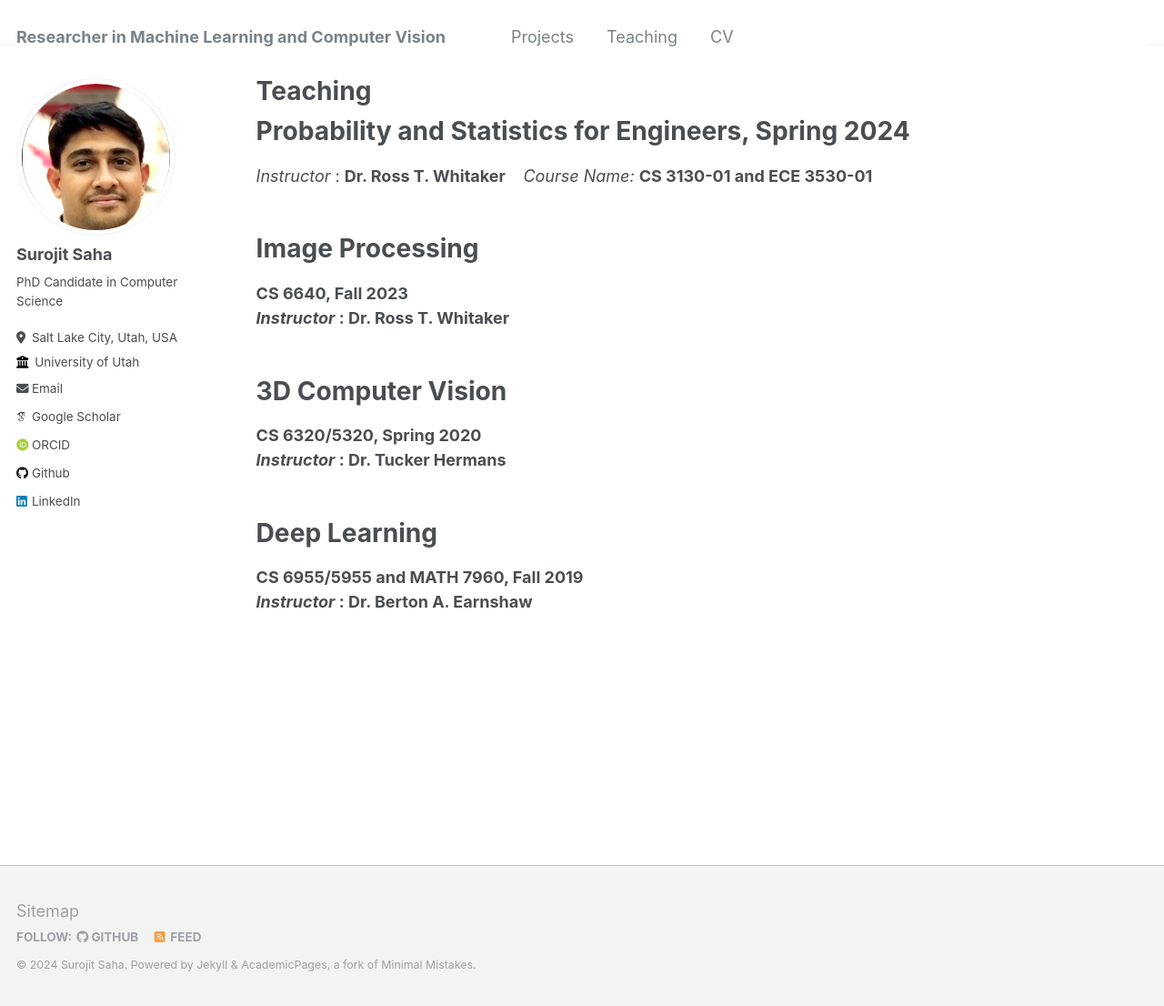
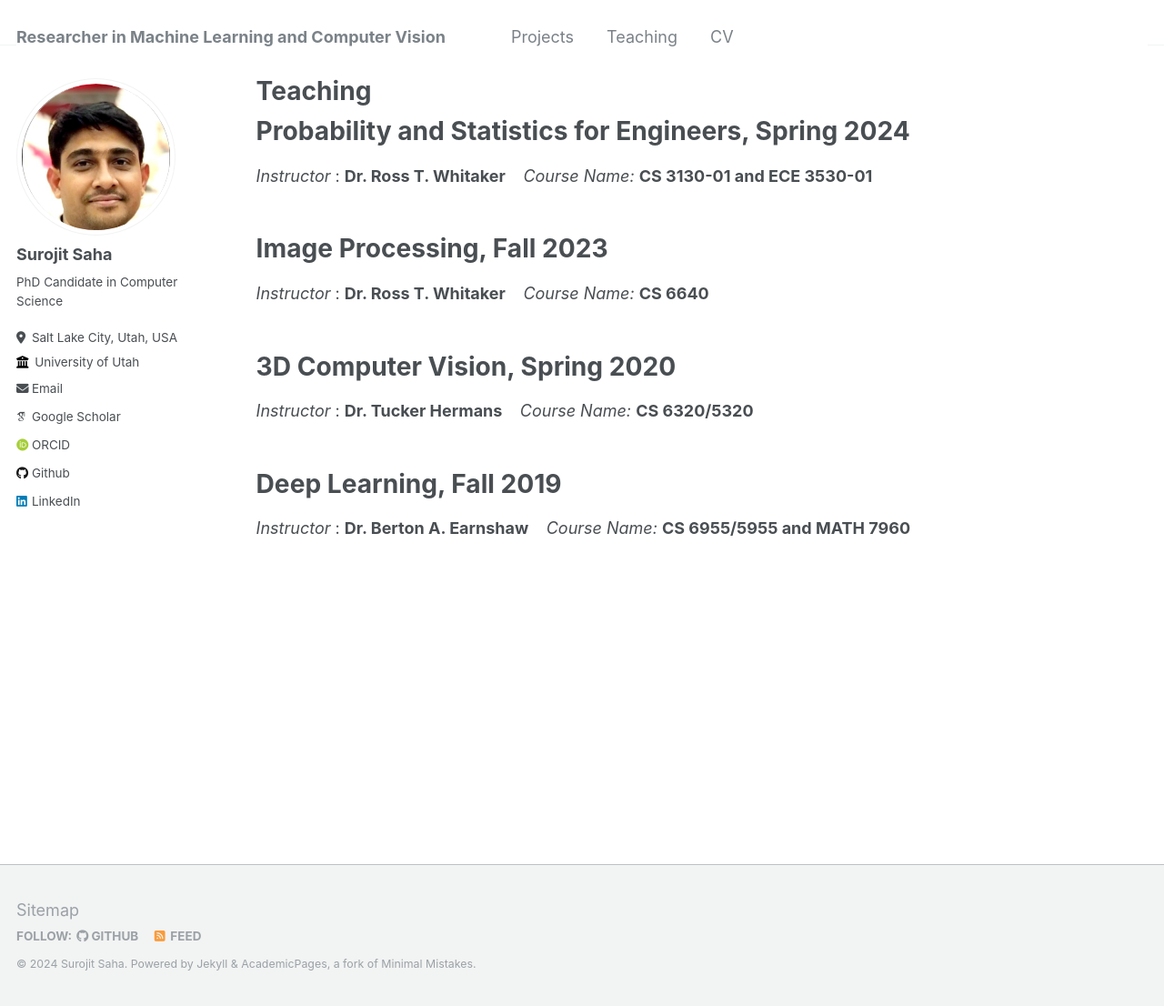
Before and after one commit to Surojit-Utah/Surojit-Utah.github.io, a Jekyll site: the page built from _pages/teaching.md, in a window 1280 px wide and 1106 px high. Shown: the whole window at 91% size. Built offline with Jekyll 4.4.1, drawn with Linux system fonts in a browser that asks for light colours; some web fonts are replaced.

Commit message:
Update teaching.md

```diff
--- a/_pages/teaching.md
+++ b/_pages/teaching.md
@@ -10,21 +10,18 @@ author_profile: true
 <br />
 <br />
 
-# Image Processing
-<b>CS 6640, Fall 2023<b><br />
-<i>Instructor </i> : <b>Dr. Ross T. Whitaker </b>
+# Image Processing, Fall 2023
+<i>Instructor </i> : <b>Dr. Ross T. Whitaker </b> &nbsp;&nbsp; <i>Course Name: </i><b>CS 6640<b>
 <br />
 <br />
 
-# 3D Computer Vision
-<b>CS 6320/5320, Spring 2020<b><br />
-<i>Instructor </i> : <b>Dr. Tucker Hermans </b>
+# 3D Computer Vision, Spring 2020
+<i>Instructor </i> : <b>Dr. Tucker Hermans </b> &nbsp;&nbsp; <i>Course Name: </i><b>CS 6320/5320<b>
 <br />
 <br />
 
-# Deep Learning
-<b>CS 6955/5955 and MATH 7960, Fall 2019<b><br />
-<i>Instructor </i> : <b>Dr. Berton A. Earnshaw </b>
+# Deep Learning, Fall 2019
+<i>Instructor </i> : <b>Dr. Berton A. Earnshaw </b>  &nbsp;&nbsp; <i>Course Name: </i> <b>CS 6955/5955 and MATH 7960<b>
 
 <!---
 {% include base_path %}
```
